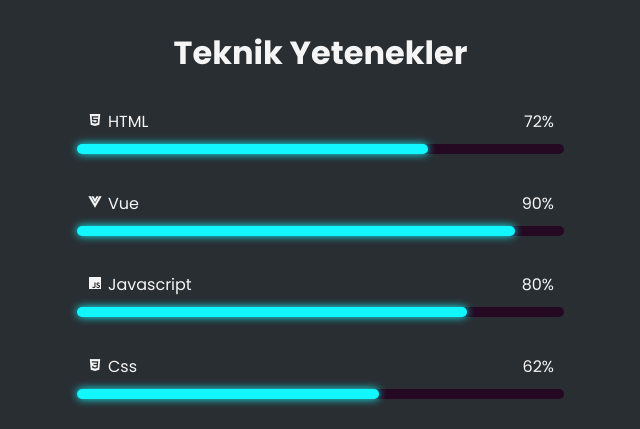
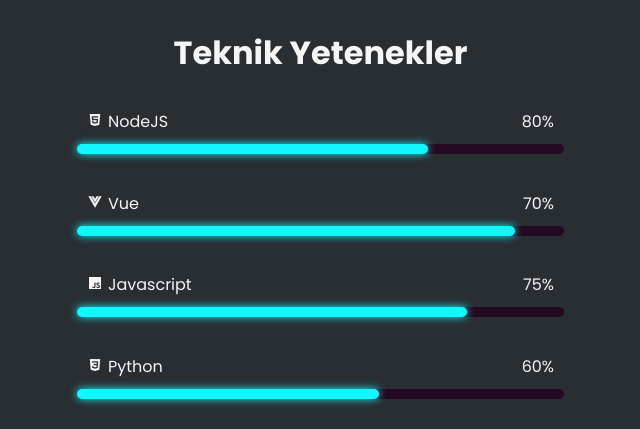
Before and after one commit to abdulfettahsancakli/fettahsancakli-portfolio.github.io, a plain HTML site: page index.html in a window 1280 px wide. Shown: the part 2548-2977 px from the top of the page, 51-691 px from the left. Drawn offline with nearby package versions, Linux system fonts and the light colour scheme.

Commit message:
Update index.html

```diff
--- a/index.html
+++ b/index.html
@@ -211,8 +211,8 @@
                 <div class="skill-bar">
                     <div class="info">
 
-                        <p><i class='bx bxl-html5 logopad'></i>HTML</p>
-                        <p>72%</p>
+                        <p><i class='bx bxl-html5 logopad'></i>NodeJS</p>
+                        <p>80%</p>
                     </div>
 
                     <div class="bar">
@@ -223,7 +223,7 @@
                 <div class="skill-bar">
                     <div class="info">
                         <p><i class='bx bxl-vuejs logopad'></i>Vue</p>
-                        <p>90%</p>
+                        <p>70%</p>
                     </div>
 
                     <div class="bar">
@@ -234,7 +234,7 @@
                 <div class="skill-bar">
                     <div class="info">
                         <p><i class='bx bxl-javascript logopad'></i>Javascript</p>
-                        <p>80%</p>
+                        <p>75%</p>
                     </div>
 
                     <div class="bar">
@@ -244,8 +244,8 @@
 
                 <div class="skill-bar">
                     <div class="info">
-                        <p><i class='bx bxl-css3 logopad'></i>Css</p>
-                        <p>62%</p>
+                        <p><i class='bx bxl-css3 logopad'></i>Python</p>
+                        <p>60%</p>
                     </div>
 
                     <div class="bar">
```
